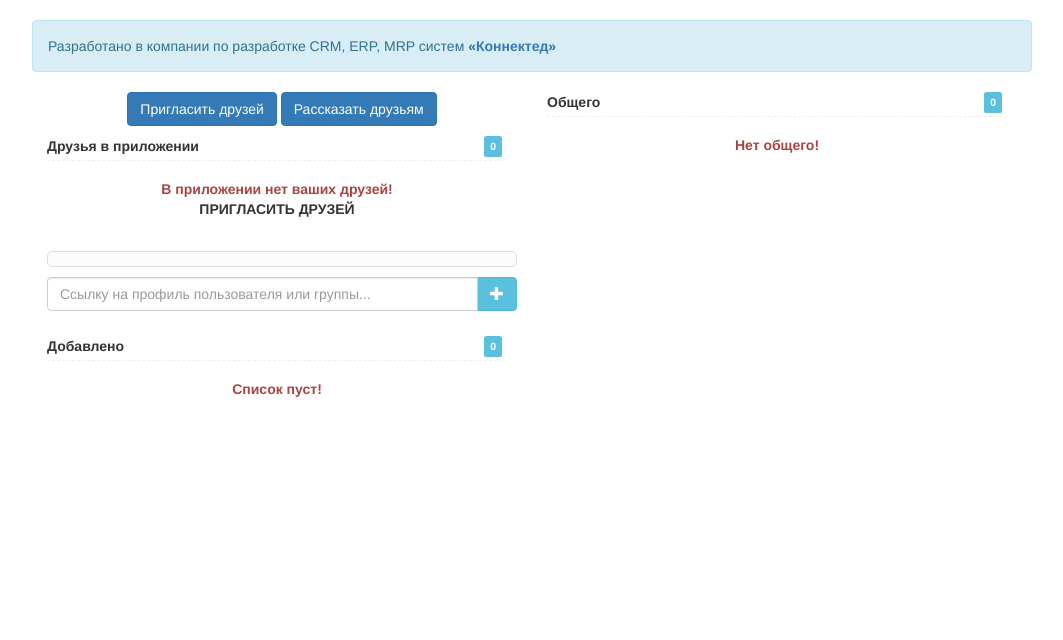
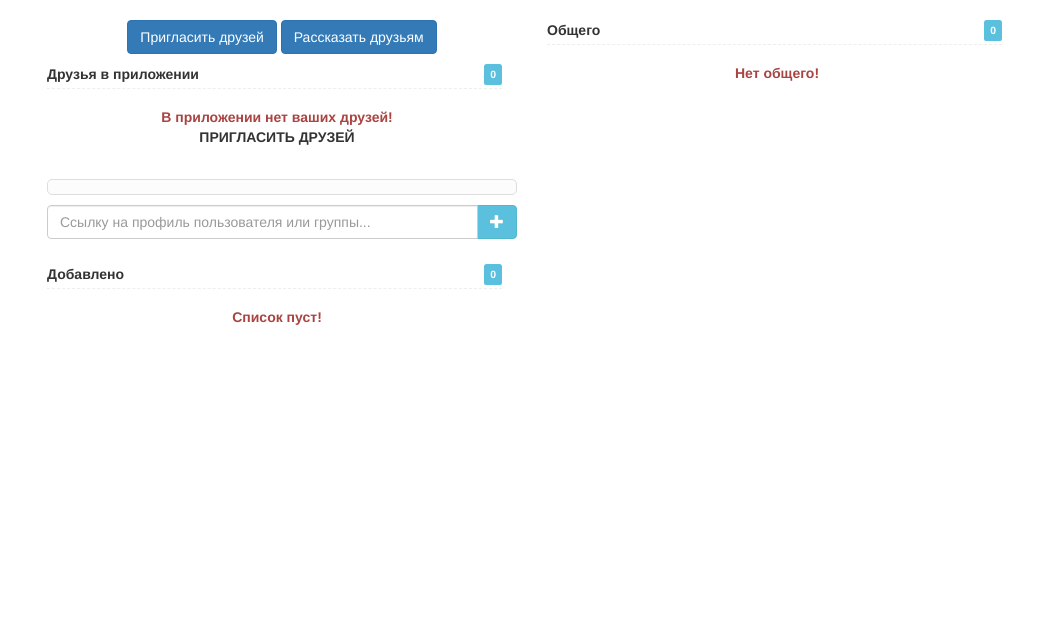
Before and after one commit to Sokolity/sokolity.github.io, a plain HTML site: page index.html in a window 1280 px wide. Shown: the whole page, without its empty margins (108-1171 px from the left). Drawn offline with nearby package versions, Linux system fonts and the light colour scheme; a script that the page names is missing.

Commit message:
Update index.html

```diff
--- a/index.html
+++ b/index.html
@@ -15,10 +15,7 @@
 <body>
 	<section style="margin-top: 20px;">
 		<div class="container">
-			<div class="row">
-				<div class="alert alert-info">Разработано в компании по разработке CRM, ERP, MRP систем <b>«<a href="https://connected.su" target="_blank">Коннектед</a>»</b></div>
-			</div>
-			<div class="row">
+						<div class="row">
 				<div class="col-md-6">
 					<center>
 						<div onclick="invite()" class="btn btn-primary">Пригласить друзей</div>
```
